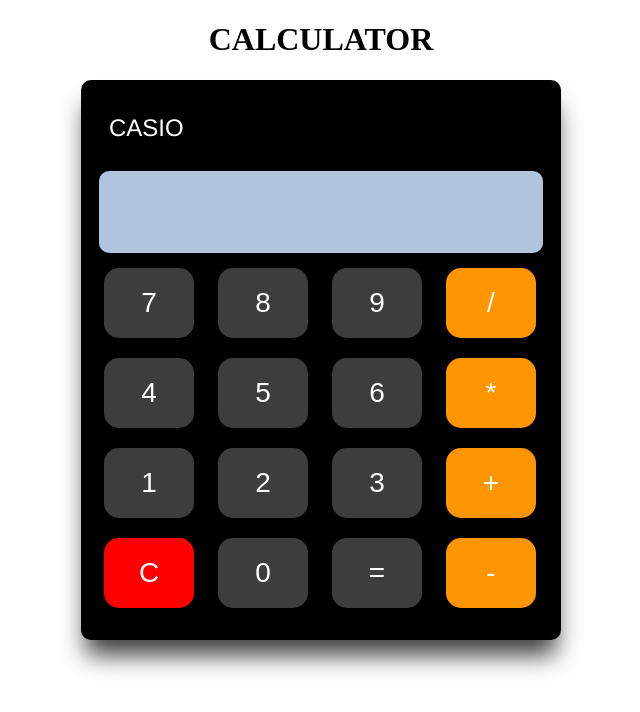
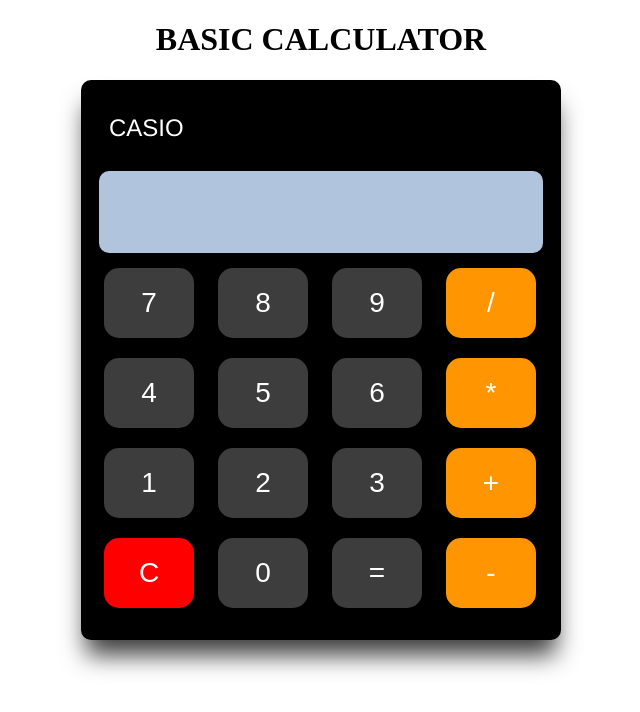
Before and after one commit to analogsoul13/Basic-Calculator-, a plain HTML site: page index.html in a window 1280 px wide. Shown: the whole page, without its empty margins (319-959 px from the left). Drawn offline with Linux system fonts and the light colour scheme.

Commit message:
Title Change

```diff
--- a/index.html
+++ b/index.html
@@ -7,7 +7,7 @@
     <title>Simple Calculator</title>
 </head>
 <body>
-    <h1>CALCULATOR</h1>
+    <h1>BASIC CALCULATOR</h1>
 
     <div class="container">
         <form action="">
```
